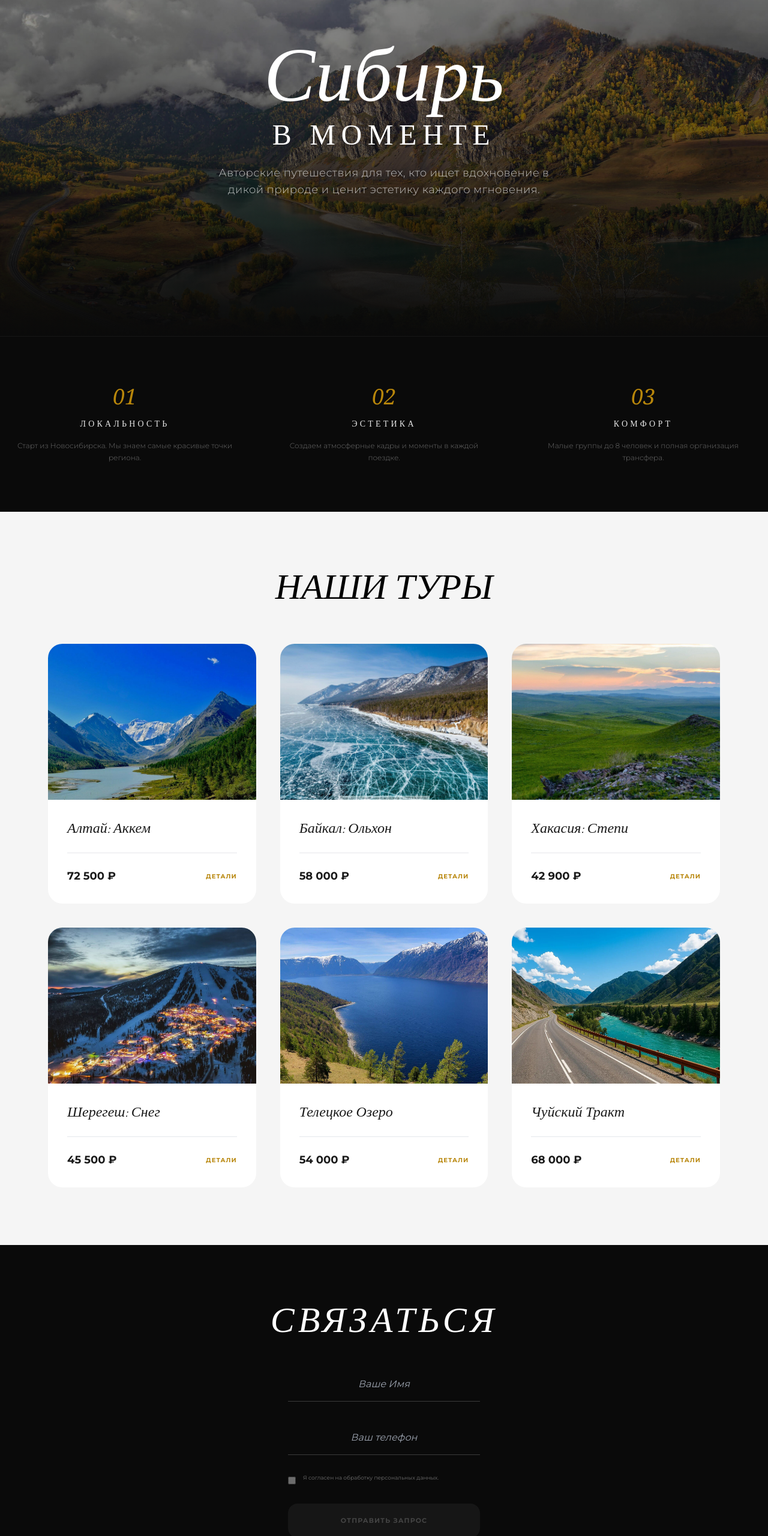
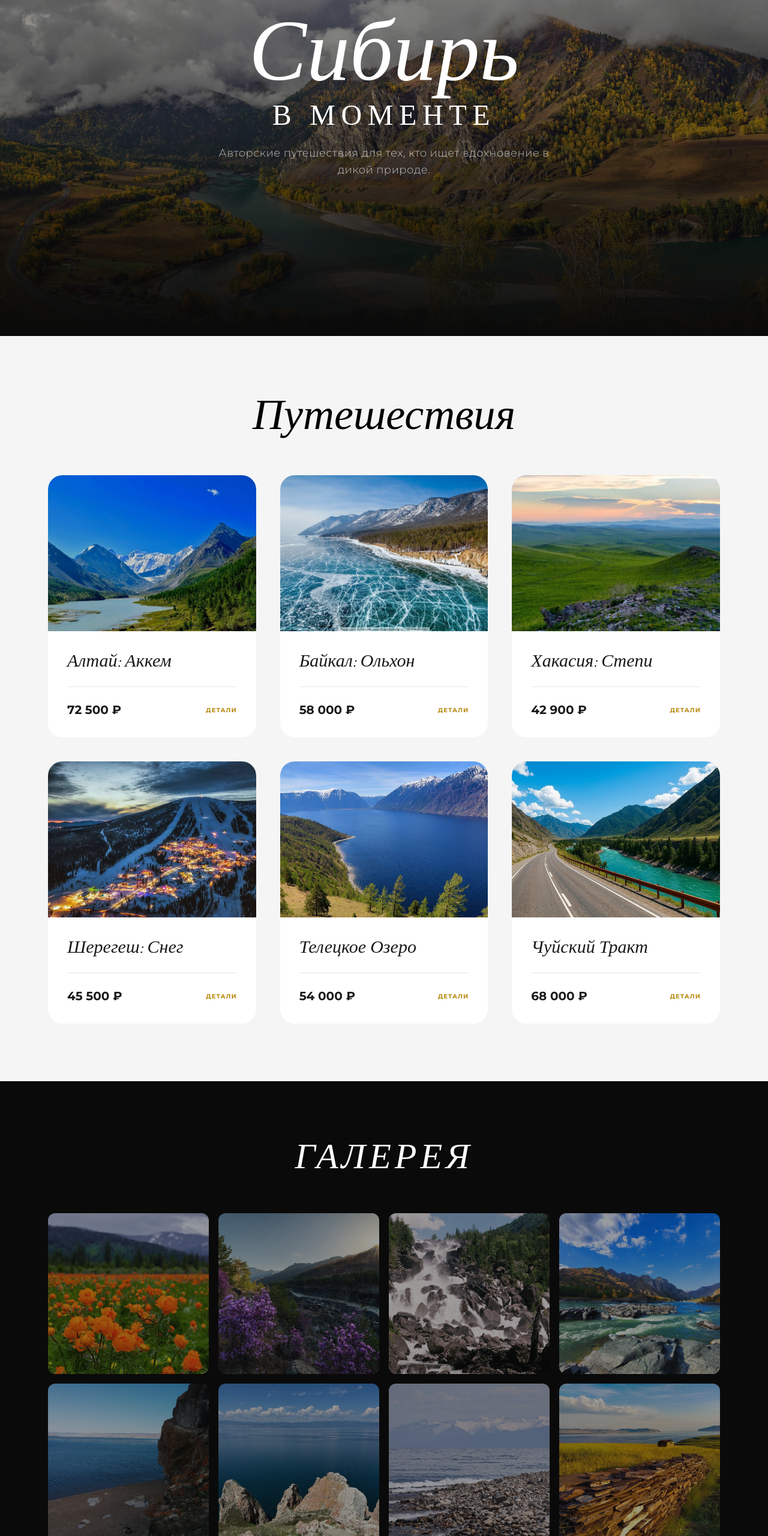
Before and after one commit to sokolovvlad931-lang/kairos, a plain HTML site: page index.html in a window 1280 px wide. Shown: the part 240-2800 px from the top of the page at 60% size. Drawn offline with nearby package versions, Linux system fonts and the light colour scheme; a web font is replaced by a local one.

Commit message:
Update index.html

```diff
--- a/index.html
+++ b/index.html
@@ -14,12 +14,10 @@
         .logo-font { font-family: 'Unbounded', sans-serif; }
         h1, h2, h3 { font-family: 'Cormorant Garamond', serif; }
 
-        /* Улучшенный фон с эффектом погружения */
+        /* Улучшенный фон */
         .hero-bg {
             background: linear-gradient(to bottom, rgba(0,0,0,0.3) 0%, rgba(0,0,0,0.5) 50%, #0A0A0A 100%), url('hero.jpg');
-            background-size: cover;
-            background-position: center;
-            background-attachment: fixed; /* Эффект параллакса на десктопах */
+            background-size: cover; background-position: center; background-attachment: fixed;
         }
 
         .tour-card { background: #ffffff; border-radius: 24px; color: #1a1a1a; overflow: hidden; transition: 0.4s; cursor: pointer; height: 100%; display: flex; flex-direction: column; }
@@ -27,9 +25,13 @@
         .tour-image-container { width: 100%; aspect-ratio: 4/3; overflow: hidden; }
         .tour-image-container img { width: 100%; height: 100%; object-fit: cover; }
 
+        /* Галерея */
         .gallery-item { aspect-ratio: 1/1; border-radius: 12px; overflow: hidden; background: #111; }
         .gallery-item img { width: 100%; height: 100%; object-fit: cover; transition: 0.6s; opacity: 0.6; }
         .gallery-item:hover img { transform: scale(1.1); opacity: 1; }
+
+        /* Отзывы */
+        .review-card { background: #111; border: 1px solid rgba(255,255,255,0.05); padding: 30px; border-radius: 20px; }
 
         #modal { display: none; position: fixed; inset: 0; z-index: 1000; background: rgba(0,0,0,0.9); backdrop-filter: blur(8px); }
         .modal-content { background: #F5F5F5; color: #1a1a1a; width: 90%; max-width: 500px; max-height: 90vh; overflow-y: auto; border-radius: 30px; position: absolute; top: 50%; left: 50%; transform: translate(-50%, -50%); }
@@ -45,7 +47,7 @@
 </head>
 <body>
 
-<nav class="fixed w-full z-[100] px-6 py-6 flex justify-between items-center transition-all duration-500 bg-black/20 backdrop-blur-sm">
+<nav class="fixed w-full z-[100] px-6 py-6 flex justify-between items-center bg-black/10 backdrop-blur-sm">
     <div class="logo-font text-xl md:text-2xl uppercase text-white tracking-[0.2em] font-bold">Кайрос</div>
     <div class="flex items-center gap-4 md:gap-8">
         <a href="https://t.me/p_kairos" target="_blank" class="text-white hover:text-[#B8860B] transition-all">
@@ -55,59 +57,79 @@
     </div>
 </nav>
 
-<header class="relative min-h-screen hero-bg flex items-center justify-center text-center px-6 pt-20">
+<header class="relative min-h-screen hero-bg flex items-center justify-center text-center px-6">
     <div class="max-w-5xl">
-        <h1 class="reveal text-5xl md:text-[8rem] italic mb-6 text-white leading-[0.9]">
-            Сибирь <br>
-            <span class="not-italic font-light uppercase tracking-[0.2em] text-2xl md:text-5xl block mt-4">в моменте</span>
-        </h1>
-        <p class="reveal text-white/70 text-base md:text-lg max-w-xl mx-auto font-light tracking-wide delay-200">
-            Авторские путешествия для тех, кто ищет вдохновение в дикой природе и ценит эстетику каждого мгновения.
-        </p>
+        <h1 class="reveal text-6xl md:text-[9rem] italic mb-6 text-white leading-[0.9]">Сибирь <br><span class="not-italic font-light uppercase tracking-[0.2em] text-3xl md:text-5xl block mt-4">в моменте</span></h1>
+        <p class="reveal text-white/70 text-base md:text-lg max-w-xl mx-auto font-light tracking-wide delay-200">Авторские путешествия для тех, кто ищет вдохновение в дикой природе.</p>
     </div>
 </header>
 
-<section class="py-20 bg-[#0A0A0A] border-y border-white/5">
-    <div class="max-w-7xl mx-auto px-6 text-center">
-        <div class="grid grid-cols-1 md:grid-cols-3 gap-16">
-            <div class="reveal">
-                <div class="text-[#B8860B] text-4xl mb-4 italic font-serif">01</div>
-                <h3 class="text-sm uppercase tracking-[0.3em] mb-4 text-white/90">Локальность</h3>
-                <p class="text-white/40 text-xs font-light leading-relaxed">Старт из Новосибирска. Мы знаем самые красивые точки региона.</p>
+<section id="tours" class="py-24 px-6 md:px-20 bg-[#F5F5F5]">
+    <div class="max-w-7xl mx-auto">
+        <h2 class="text-4xl md:text-7xl text-black mb-16 italic font-light reveal text-center">Путешествия</h2>
+        <div id="tour-grid" class="grid grid-cols-1 md:grid-cols-2 lg:grid-cols-3 gap-10"></div>
+    </div>
+</section>
+
+<section class="py-24 px-6 md:px-20 bg-[#0A0A0A]">
+    <div class="max-w-7xl mx-auto">
+        <h2 class="text-4xl md:text-6xl text-white mb-16 italic font-light reveal text-center uppercase tracking-widest">Галерея</h2>
+        <div id="moments-grid" class="grid grid-cols-2 md:grid-cols-4 gap-4"></div>
+    </div>
+</section>
+
+<section class="py-24 px-6 md:px-20 bg-[#0A0A0A] border-t border-white/5">
+    <div class="max-w-7xl mx-auto">
+        <h2 class="text-4xl md:text-6xl text-white mb-16 italic font-light reveal text-center">Впечатления</h2>
+
+        <div class="grid grid-cols-1 md:grid-cols-3 gap-8">
+            <div class="review-card reveal">
+                <p class="text-white/60 text-sm italic mb-6">"Это было лучшее решение лета. Алтай с Кайросом — это про людей и атмосферу."</p>
+                <div class="text-[#B8860B] font-bold text-[10px] uppercase tracking-widest">— Анна, Новосибирск</div>
             </div>
-            <div class="reveal delay-200">
-                <div class="text-[#B8860B] text-4xl mb-4 italic font-serif">02</div>
-                <h3 class="text-sm uppercase tracking-[0.3em] mb-4 text-white/90">Эстетика</h3>
-                <p class="text-white/40 text-xs font-light leading-relaxed">Создаем атмосферные кадры и моменты в каждой поездке.</p>
+            <div class="review-card reveal delay-200">
+                <p class="text-white/60 text-sm italic mb-6">"Организация на высоте. Не нужно ни о чем думать, просто наслаждаешься видами."</p>
+                <div class="text-[#B8860B] font-bold text-[10px] uppercase tracking-widest">— Максим, Томск</div>
             </div>
-            <div class="reveal delay-400">
-                <div class="text-[#B8860B] text-4xl mb-4 italic font-serif">03</div>
-                <h3 class="text-sm uppercase tracking-[0.3em] mb-4 text-white/90">Комфорт</h3>
-                <p class="text-white/40 text-xs font-light leading-relaxed">Малые группы до 8 человек и полная организация трансфера.</p>
+            <div class="review-card reveal delay-400">
+                <p class="text-white/60 text-sm italic mb-6">"Фотографии из тура теперь греют всю зиму. Спасибо за этот эстетический восторг!"</p>
+                <div class="text-[#B8860B] font-bold text-[10px] uppercase tracking-widest">— Елена, Кемерово</div>
+            </div>
+            <div class="review-card reveal">
+                <p class="text-white/60 text-sm italic mb-6">"Впервые поехала одна и нашла новых друзей. Программа очень насыщенная и интересная!"</p>
+                <div class="text-[#B8860B] font-bold text-[10px] uppercase tracking-widest">— Ирина, Красноярск</div>
+            </div>
+            <div class="review-card reveal delay-200">
+                <p class="text-white/60 text-sm italic mb-6">"Байкал зимой — это нечто. Прозрачный лед и уютные вечера. Кайрос, вы супер!"</p>
+                <div class="text-[#B8860B] font-bold text-[10px] uppercase tracking-widest">— Дмитрий, Москва</div>
+            </div>
+            <div class="review-card reveal delay-400">
+                <p class="text-white/60 text-sm italic mb-6">"Все продумано до мелочей: от трансфера до перекусов в горах. Максимальный комфорт."</p>
+                <div class="text-[#B8860B] font-bold text-[10px] uppercase tracking-widest">— Ольга, Новосибирск</div>
             </div>
         </div>
     </div>
 </section>
 
-<section id="tours" class="py-24 px-6 md:px-20 bg-[#F5F5F5]">
-    <div class="max-w-7xl mx-auto">
-        <h2 class="text-4xl md:text-6xl text-black mb-16 italic font-light reveal text-center uppercase">Наши туры</h2>
-        <div id="tour-grid" class="grid grid-cols-1 md:grid-cols-2 lg:grid-cols-3 gap-10"></div>
-    </div>
-</section>
-
 <footer id="contact" class="py-24 bg-[#0A0A0A] text-center px-6">
-    <h2 class="text-4xl md:text-6xl italic font-light mb-12 reveal text-white uppercase tracking-widest">Связаться</h2>
+    <h2 class="text-4xl md:text-7xl italic font-light mb-12 reveal text-white uppercase">Оставить заявку</h2>
     <form id="contactForm" class="max-w-xs mx-auto space-y-8 reveal">
-        <input type="text" id="userName" placeholder="Ваше Имя" required class="w-full bg-transparent border-b border-white/20 py-4 outline-none focus:border-[#B8860B] text-center text-white italic transition-all">
-        <input type="tel" id="userPhone" placeholder="Ваш телефон" required class="w-full bg-transparent border-b border-white/20 py-4 outline-none focus:border-[#B8860B] text-center text-white italic transition-all">
-        <div class="flex items-start gap-3 text-left opacity-40 hover:opacity-100 transition-opacity cursor-pointer">
-            <input type="checkbox" id="policyCheck" class="mt-1">
-            <span class="text-[9px] text-white leading-tight">Я согласен на обработку персональных данных.</span>
-        </div>
+        <input type="text" id="userName" placeholder="Ваше Имя" required class="w-full bg-transparent border-b border-white/20 py-4 outline-none focus:border-[#B8860B] text-center text-white italic">
+        <input type="tel" id="userPhone" placeholder="Ваш телефон" required class="w-full bg-transparent border-b border-white/20 py-4 outline-none focus:border-[#B8860B] text-center text-white italic">
+        <label class="flex items-center gap-3 cursor-pointer opacity-40 hover:opacity-100 transition-opacity">
+            <input type="checkbox" id="policyCheck">
+            <span class="text-[9px] text-white text-left">Я согласен на обработку данных</span>
+        </label>
         <button type="submit" id="submitBtn" disabled class="w-full bg-white/5 text-white/20 py-5 rounded-2xl font-bold uppercase tracking-widest text-[11px] transition-all">Отправить запрос</button>
     </form>
-    <p class="mt-20 text-white/10 text-[8px] tracking-[0.8em] uppercase italic">© 2026 Kairos Journey</p>
+
+    <div class="mt-20 flex flex-col items-center gap-6 reveal">
+        <a href="https://t.me/p_kairos" target="_blank" class="text-white/60 hover:text-white transition-all flex items-center gap-3">
+            <i class="fa-brands fa-telegram text-3xl"></i>
+            <span class="italic text-lg">t.me/p_kairos</span>
+        </a>
+    </div>
+    <p class="mt-24 text-white/10 text-[8px] tracking-[0.8em] uppercase italic">© 2026 Kairos Journey</p>
 </footer>
 
 <div id="modal" onclick="closeModal()">
@@ -120,27 +142,38 @@
     const tours = [
         { id: 1, title: "Алтай: Аккем", price: "72 500 ₽", image: "altay.jpg", desc: "Экспедиция к подножию Белухи." },
         { id: 2, title: "Байкал: Ольхон", price: "58 000 ₽", image: "baikal.jpg", desc: "Магия зимнего льда Ольхона." },
-        { id: 3, title: "Хакасия: Степи", price: "42 900 ₽", image: "hakasia.jpg", desc: "Древние курганы и бескрайние степи." },
-        { id: 4, title: "Шерегеш: Снег", price: "45 500 ₽", image: "gesh.jpg", desc: "Лучший пухляк и сибирская тайга." },
+        { id: 3, title: "Хакасия: Степи", price: "42 900 ₽", image: "hakasia.jpg", desc: "Древние курганы и степи." },
+        { id: 4, title: "Шерегеш: Снег", price: "45 500 ₽", image: "gesh.jpg", desc: "Лучший пухляк и тайга." },
         { id: 5, title: "Телецкое Озеро", price: "54 000 ₽", image: "altay_2.jpg", desc: "Золотое озеро и водопады." },
         { id: 6, title: "Чуйский Тракт", price: "68 000 ₽", image: "hero_road.jpg", desc: "Одна из красивейших дорог мира." }
     ];
 
+    // Рендер Туров
     const grid = document.getElementById('tour-grid');
     tours.forEach(tour => {
         grid.innerHTML += `
             <div class="tour-card reveal" onclick="openModal(${tour.id})">
                 <div class="tour-image-container"><img src="${tour.image}" onerror="this.src='https://images.unsplash.com/photo-1464822759023-fed622ff2c3b?auto=format&fit=crop&w=800&q=80'"></div>
                 <div class="p-8 flex flex-col flex-grow">
-                    <h3 class="text-2xl font-light mb-6 italic">${tour.title}</h3>
+                    <h3 class="text-3xl font-light mb-6 italic">${tour.title}</h3>
                     <div class="mt-auto flex justify-between items-center border-t pt-6">
-                        <span class="font-bold text-lg">${tour.price}</span>
+                        <span class="font-bold text-xl">${tour.price}</span>
                         <span class="text-[#B8860B] text-[10px] font-bold uppercase tracking-widest">Детали</span>
                     </div>
                 </div>
             </div>`;
     });
 
+    // Рендер Галереи (8 фото)
+    const momentsGrid = document.getElementById('moments-grid');
+    for(let i=1; i<=8; i++) {
+        momentsGrid.innerHTML += `
+            <div class="gallery-item reveal">
+                <img src="moment_${i}.jpg" onerror="this.src='https://images.unsplash.com/photo-1506744038136-46273834b3fb?auto=format&fit=crop&w=400&q=80'">
+            </div>`;
+    }
+
+    // Кнопка формы
     const check = document.getElementById('policyCheck');
     const btn = document.getElementById('submitBtn');
     check.addEventListener('change', () => {
@@ -152,12 +185,12 @@
         const tour = tours.find(t => t.id === id);
         document.getElementById('modal-body').innerHTML = `
             <button onclick="closeModal()" class="absolute top-4 right-6 text-2xl opacity-30 hover:opacity-100">✕</button>
-            <img src="${tour.image}" class="w-full aspect-video object-cover rounded-2xl mb-6 shadow-lg" onerror="this.src='https://images.unsplash.com/photo-1464822759023-fed622ff2c3b?auto=format&fit=crop&w=800&q=80'">
+            <img src="${tour.image}" class="w-full aspect-video object-cover rounded-2xl mb-6" onerror="this.src='https://images.unsplash.com/photo-1464822759023-fed622ff2c3b?auto=format&fit=crop&w=800&q=80'">
             <h2 class="text-3xl italic mb-4 text-center">${tour.title}</h2>
-            <p class="text-gray-500 mb-8 font-light text-center">${tour.desc}</p>
+            <p class="text-gray-500 mb-8 font-light text-center text-sm">${tour.desc}</p>
             <div class="flex justify-between items-center bg-white p-6 rounded-2xl border">
                 <span class="text-2xl font-bold">${tour.price}</span>
-                <a href="#contact" onclick="closeModal()" class="btn-gold text-white px-8 py-3 rounded-xl text-[10px] font-bold uppercase tracking-widest">Забронировать</a>
+                <a href="#contact" onclick="closeModal()" class="btn-gold text-white px-8 py-3 rounded-xl text-[10px] font-bold uppercase tracking-widest">Заказать</a>
             </div>`;
         document.getElementById('modal').style.display = 'block';
         document.body.classList.add('no-scroll');
@@ -168,17 +201,18 @@
         document.body.classList.remove('no-scroll');
     }
 
+    // Анимация скролла
     const observer = new IntersectionObserver((entries) => {
         entries.forEach(entry => { if (entry.isIntersecting) entry.target.classList.add('active'); });
     }, { threshold: 0.1 });
     document.querySelectorAll('.reveal').forEach(el => observer.observe(el));
 
+    // Telegram
     document.getElementById('contactForm').addEventListener('submit', function(e) {
         e.preventDefault();
         const token = '8595860145:AAG4Zf2EMZ2cA9q2VcEP6Jsu_JdbVCTnUmk';
         const chatId = '958002202';
         const text = `🚀 ЗАЯВКА КАЙРОС\n👤 Имя: ${document.getElementById('userName').value}\n📞 Тел: ${document.getElementById('userPhone').value}`;
-
         fetch(`https://api.telegram.org/bot${token}/sendMessage?chat_id=${chatId}&text=${encodeURIComponent(text)}`)
         .then(res => { if(res.ok) { alert('Заявка отправлена!'); this.reset(); } });
     });
```
